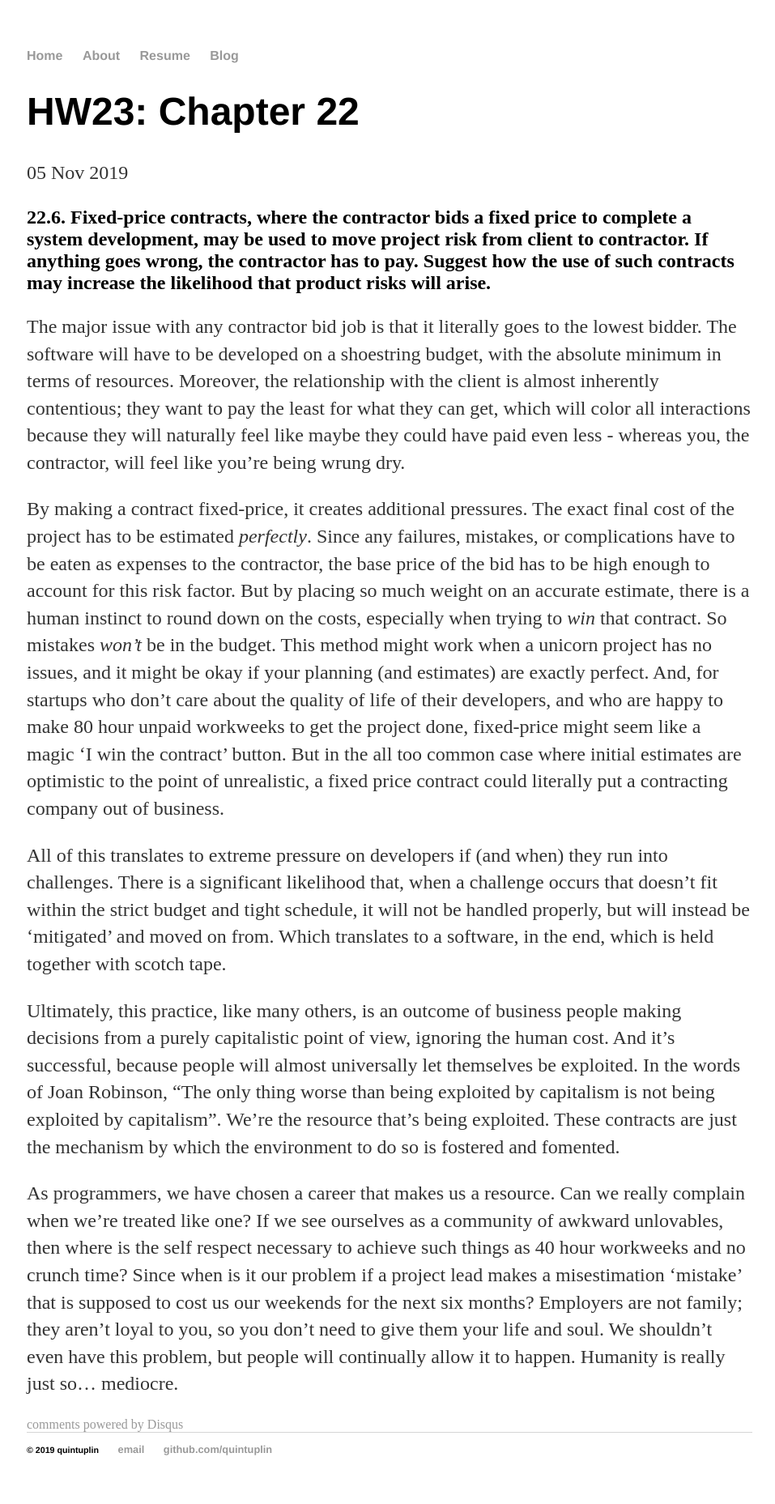
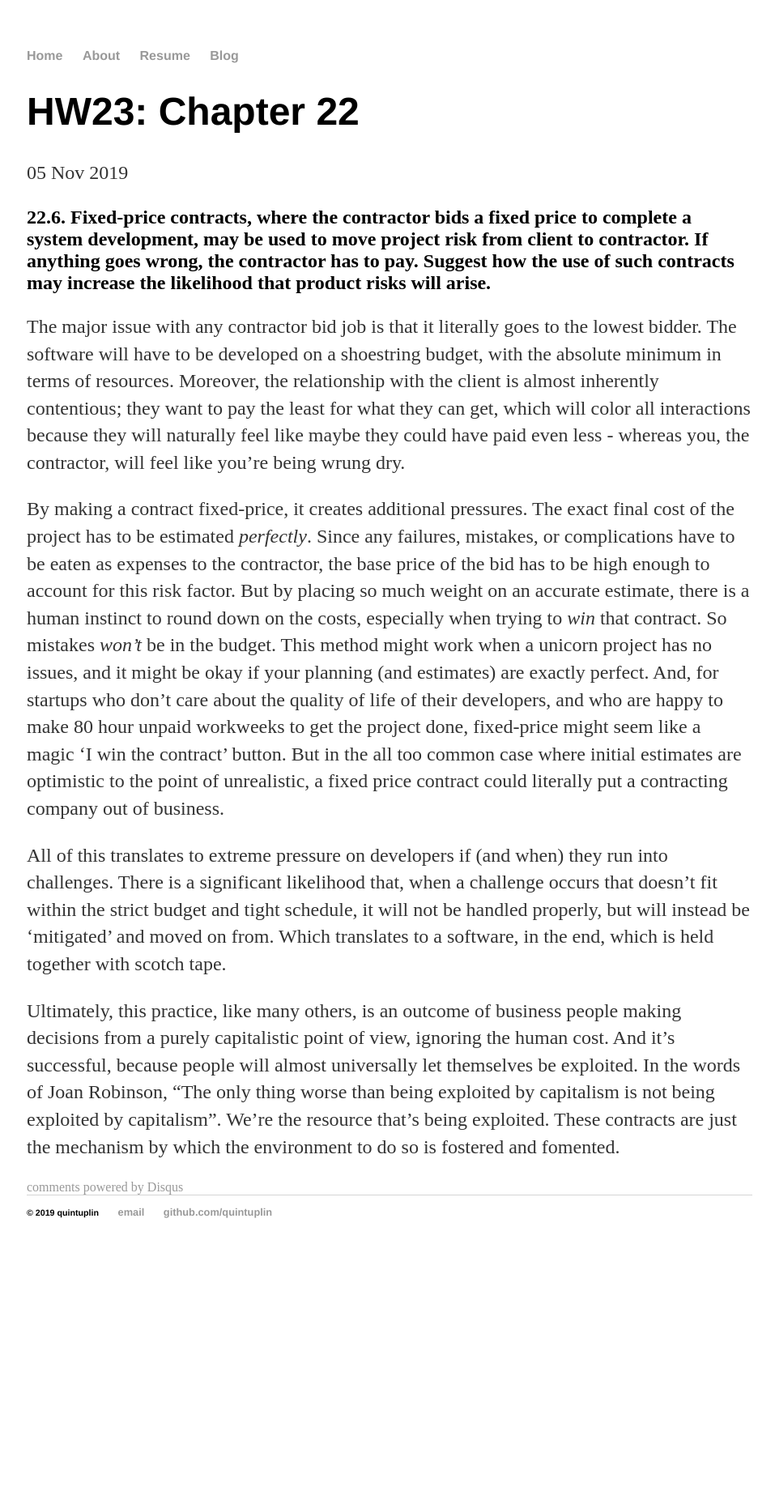
Before and after one commit to Quintuplin/quintuplin.github.io, a Jekyll site: the page built from _posts/2019-11-05-Chapter-22.md, in a window 1280 px wide. Shown: the whole page at 81% size, without its empty margins (159-1116 px from the left). Built offline with Jekyll 4.4.1, drawn with Linux system fonts in a browser that asks for light colours; comment, search, counter and statistics services are not loaded; after the commit the page ends 1564 px from its top, so only the background shows below that.

Commit message:
Update 2019-11-05-Chapter-22.md

```diff
--- a/_posts/2019-11-05-Chapter-22.md
+++ b/_posts/2019-11-05-Chapter-22.md
@@ -13,5 +13,3 @@ By making a contract fixed-price, it creates additional pressures. The exact fin
 All of this translates to extreme pressure on developers if (and when) they run into challenges. There is a significant likelihood that, when a challenge occurs that doesn't fit within the strict budget and tight schedule, it will not be handled properly, but will instead be 'mitigated' and moved on from. Which translates to a software, in the end, which is held together with scotch tape.
 
 Ultimately, this practice, like many others, is an outcome of business people making decisions from a purely capitalistic point of view, ignoring the human cost. And it's successful, because people will almost universally let themselves be exploited. In the words of Joan Robinson, "The only thing worse than being exploited by capitalism is not being exploited by capitalism". We're the resource that's being exploited. These contracts are just the mechanism by which the environment to do so is fostered and fomented.
-
-As programmers, we have chosen a career that makes us a resource. Can we really complain when we're treated like one? If we see ourselves as a community of awkward unlovables, then where is the self respect necessary to achieve such things as 40 hour workweeks and no crunch time? Since when is it our problem if a project lead makes a misestimation 'mistake' that is supposed to cost us our weekends for the next six months? Employers are not family; they aren't loyal to you, so you don't need to give them your life and soul. We shouldn't even have this problem, but people will continually allow it to happen. Humanity is really just so... mediocre.
```
